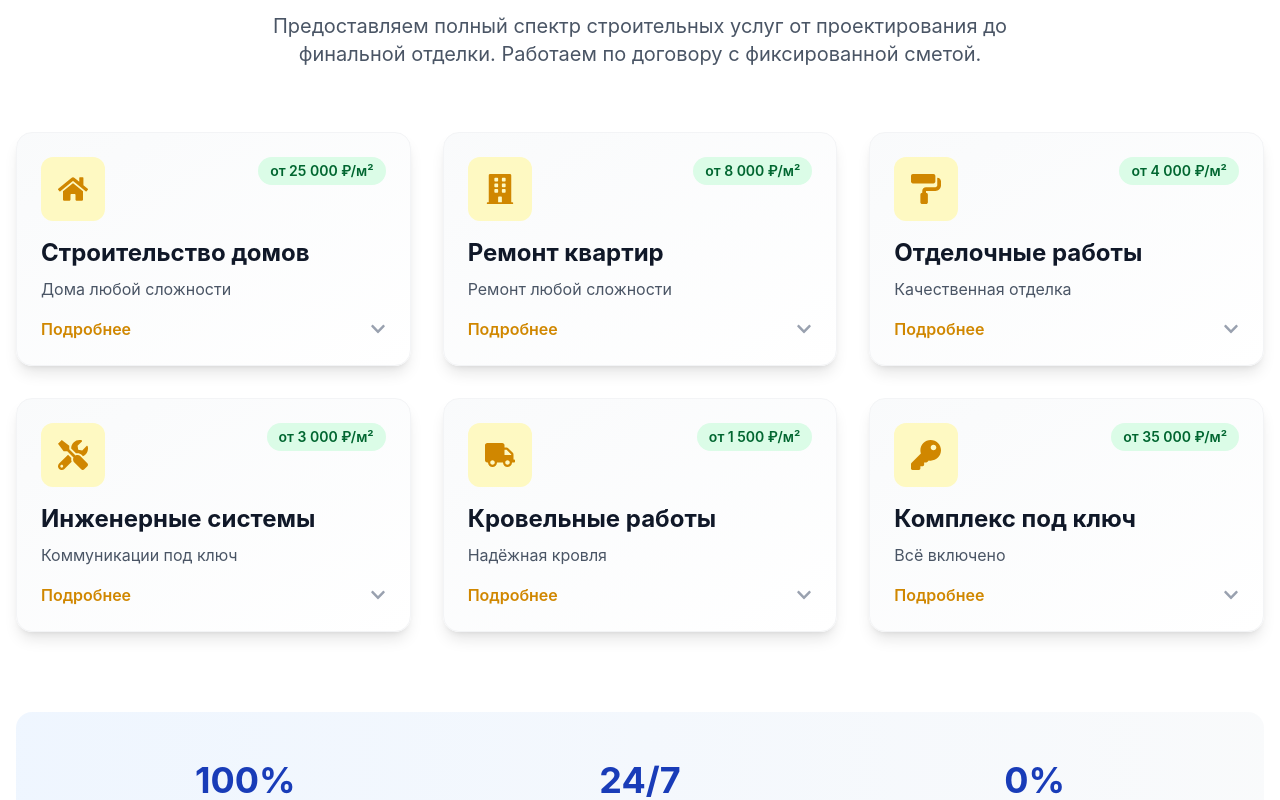
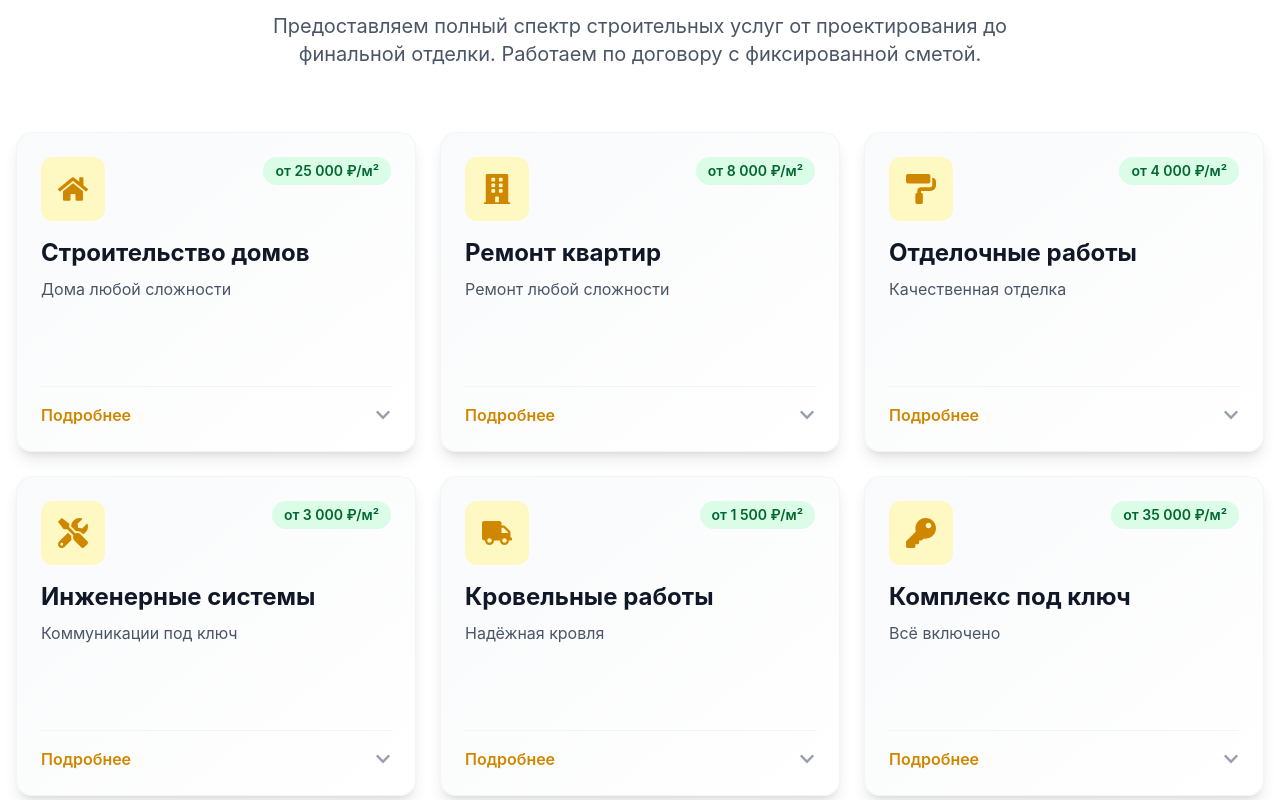
Before and after one commit to BogCsharp/stroy-partfolio, a React (Vite) app: page / in a window 1280 px wide. Shown: the part 960-1760 px from the top of the page. Built offline with nearby package versions, Linux system fonts and the light colour scheme.

Commit message:
New styles for Services

```diff
--- a/src/components/Services.jsx
+++ b/src/components/Services.jsx
@@ -11,7 +11,7 @@ import {
 } from 'react-icons/fa';
 
 const Services = () => {
-  const [expandedService, setExpandedService] = useState(null);
+  const [expandedServiceId, setExpandedServiceId] = useState(null);
 
   const services = [
     {
@@ -107,7 +107,13 @@ const Services = () => {
   ];
 
   const toggleService = (id) => {
-    setExpandedService(expandedService === id ? null : id);
+    // Если кликаем по уже открытой карточке — закрываем её
+    // Если по другой — открываем новую, закрывая предыдущую
+    setExpandedServiceId(expandedServiceId === id ? null : id);
+  };
+
+  const isServiceExpanded = (id) => {
+    return expandedServiceId === id;
   };
 
   return (
@@ -124,21 +130,26 @@ const Services = () => {
             до финальной отделки. Работаем по договору с фиксированной сметой.
           </p>
         </div>
-
-        {/* Список услуг */}
-        <div className="grid grid-cols-1 md:grid-cols-2 lg:grid-cols-3 gap-8">
+{/* Список услуг - РЕШЕНИЕ С АБСОЛЮТНЫМ ПОЗИЦИОНИРОВАНИЕМ */}
+<div className="grid grid-cols-1 md:grid-cols-2 lg:grid-cols-3 gap-6">
   {services.map((service) => (
     <div
       key={service.id}
-              className={`bg-gradient-to-br from-gray-50 to-white rounded-2xl shadow-lg hover:shadow-2xl transition-all duration-300 overflow-hidden border border-gray-100 ${
-                expandedService === service.id ? 'ring-2 ring-yellow-500' : ''
+      className="relative" // Добавляем relative для позиционирования
+    >
+      {/* Основная карточка - ВСЕГДА ОДИНАКОВОЙ ВЫСОТЫ */}
+      <div
+        className={`bg-gradient-to-br from-gray-50 to-white rounded-2xl shadow-lg hover:shadow-2xl transition-all duration-300 overflow-visible border border-gray-100 ${
+          isServiceExpanded(service.id) ? 'ring-2 ring-yellow-500 z-10' : ''
         }`}
+        style={{ height: '320px' }} // ФИКСИРОВАННАЯ ВЫСОТА!
       >
         {/* Верхняя часть карточки */}
         <div
-                className="p-6 cursor-pointer"
+          className="p-6 cursor-pointer h-full flex flex-col"
           onClick={() => toggleService(service.id)}
         >
+          <div className="flex-1">
             <div className="flex items-start justify-between mb-4">
               <div className="w-16 h-16 bg-yellow-100 rounded-xl flex items-center justify-center text-yellow-600">
                 {service.icon}
@@ -152,26 +163,33 @@ const Services = () => {
               {service.title}
             </h3>
 
-                <p className="text-gray-600 mb-4">
-                  {expandedService === service.id ? service.description : service.shortDesc}
+            <p className="text-gray-600">
+              {service.shortDesc}
             </p>
+          </div>
 
-                <div className="flex items-center justify-between">
-                  <button className="text-yellow-600 font-semibold hover:text-yellow-700 transition">
-                    {expandedService === service.id ? 'Скрыть детали' : 'Подробнее'}
-                  </button>
+          <div className="flex items-center justify-between pt-4 border-t border-gray-100 mt-4">
+            <span className="text-yellow-600 font-semibold">
+              {isServiceExpanded(service.id) ? 'Скрыть детали' : 'Подробнее'}
+            </span>
             <FaChevronDown
               className={`text-gray-400 transition-transform duration-300 ${
-                      expandedService === service.id ? 'rotate-180' : ''
+                isServiceExpanded(service.id) ? 'rotate-180' : ''
               }`}
             />
           </div>
         </div>
 
-              {/* Раскрывающаяся часть с деталями */}
-              {expandedService === service.id && (
-                <div className="px-6 pb-6 border-t border-gray-100 pt-4 animate-fadeIn">
-                  <h4 className="font-bold text-gray-800 mb-3">Что входит:</h4>
+        {/* Раскрывающийся контент - АБСОЛЮТНОЕ ПОЗИЦИОНИРОВАНИЕ */}
+        {isServiceExpanded(service.id) && (
+          <div
+            className="absolute left-0 right-0 top-full mt-4 z-20 animate-slideDown"
+            style={{
+              minHeight: '300px'
+            }}
+          >
+            <div className="bg-white rounded-2xl shadow-2xl border border-gray-200 p-6">
+              <h4 className="font-bold text-gray-800 mb-3 text-lg">Что входит:</h4>
               <ul className="space-y-2 mb-6">
                 {service.details.map((detail, index) => (
                   <li key={index} className="flex items-center text-gray-700">
@@ -181,20 +199,52 @@ const Services = () => {
                 ))}
               </ul>
 
-                  <div className="flex space-x-4">
-                    <button className="flex-1 bg-yellow-500 hover:bg-yellow-600 text-white font-semibold py-3 px-4 rounded-lg transition duration-300">
+              <div className="flex flex-col sm:flex-row gap-3">
+                <button
+                  className="flex-1 bg-yellow-500 hover:bg-yellow-600 text-white font-semibold py-3 px-4 rounded-lg transition duration-300"
+                  onClick={(e) => {
+                    e.stopPropagation();
+                    console.log(`Заказана услуга: ${service.title}`);
+                  }}
+                >
                   Заказать услугу
                 </button>
-                    <button className="flex-1 bg-gray-100 hover:bg-gray-200 text-gray-800 font-semibold py-3 px-4 rounded-lg transition duration-300">
+                <button
+                  className="flex-1 bg-gray-100 hover:bg-gray-200 text-gray-800 font-semibold py-3 px-4 rounded-lg transition duration-300"
+                  onClick={(e) => e.stopPropagation()}
+                >
                   Получить смету
                 </button>
+              </div>
+
+              {/* Стрелка указывающая на карточку */}
+              <div className="absolute -top-3 left-6">
+                <div className="w-6 h-6 bg-white transform rotate-45 border-l border-t border-gray-200"></div>
+              </div>
             </div>
           </div>
         )}
       </div>
+    </div>
   ))}
 </div>
 
+{/* Добавляем анимацию в style */}
+<style jsx>{`
+  @keyframes slideDown {
+    from {
+      opacity: 0;
+      transform: translateY(-10px);
+    }
+    to {
+      opacity: 1;
+      transform: translateY(0);
+    }
+  }
+  .animate-slideDown {
+    animation: slideDown 0.3s ease-out;
+  }
+`}</style>
         {/* Дополнительная информация */}
         <div className="mt-20 bg-gradient-to-r from-blue-50 to-gray-50 rounded-2xl p-8 md:p-12">
           <div className="grid md:grid-cols-3 gap-8">
@@ -217,7 +267,15 @@ const Services = () => {
               Все работы выполняются в соответствии с ГОСТ и СНиП.
               Предоставляем официальную гарантию 5 лет на все виды работ.
             </p>
-            <button className="inline-flex items-center bg-blue-600 hover:bg-blue-700 text-white font-bold py-3 px-8 rounded-lg transition duration-300">
+            <button
+              className="inline-flex items-center bg-blue-600 hover:bg-blue-700 text-white font-bold py-3 px-8 rounded-lg transition duration-300"
+              onClick={() => {
+                const contactSection = document.getElementById('contact');
+                if (contactSection) {
+                  contactSection.scrollIntoView({ behavior: 'smooth' });
+                }
+              }}
+            >
               Получить бесплатную консультацию
             </button>
           </div>
@@ -227,11 +285,20 @@ const Services = () => {
       {/* CSS анимация */}
       <style jsx>{`
         @keyframes fadeIn {
-          from { opacity: 0; transform: translateY(-10px); }
-          to { opacity: 1; transform: translateY(0); }
+          from {
+            opacity: 0;
+            transform: translateY(-10px);
+            max-height: 0;
+          }
+          to {
+            opacity: 1;
+            transform: translateY(0);
+            max-height: 500px;
+          }
         }
         .animate-fadeIn {
           animation: fadeIn 0.3s ease-out;
+          overflow: hidden;
         }
       `}</style>
     </section>
```
Lines whose indentation alone changed are shown as unchanged.
